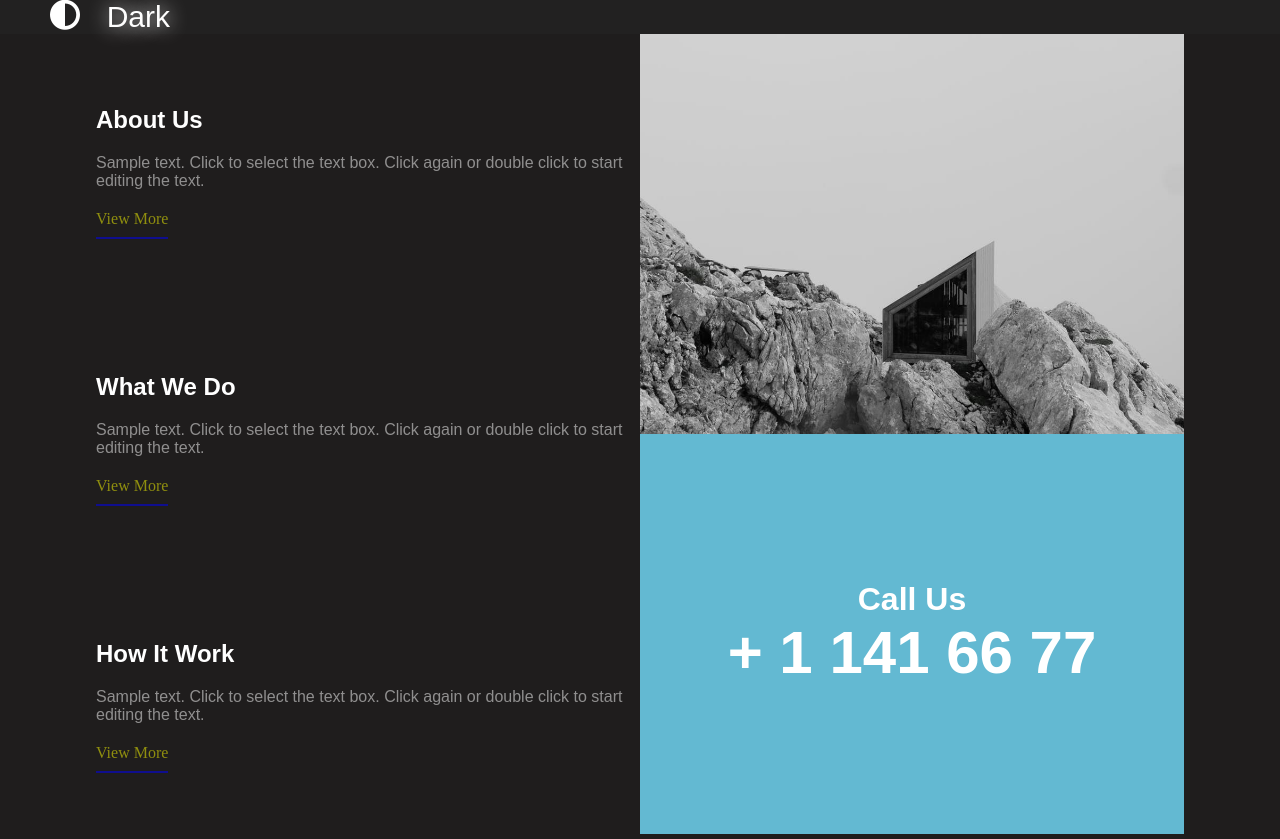
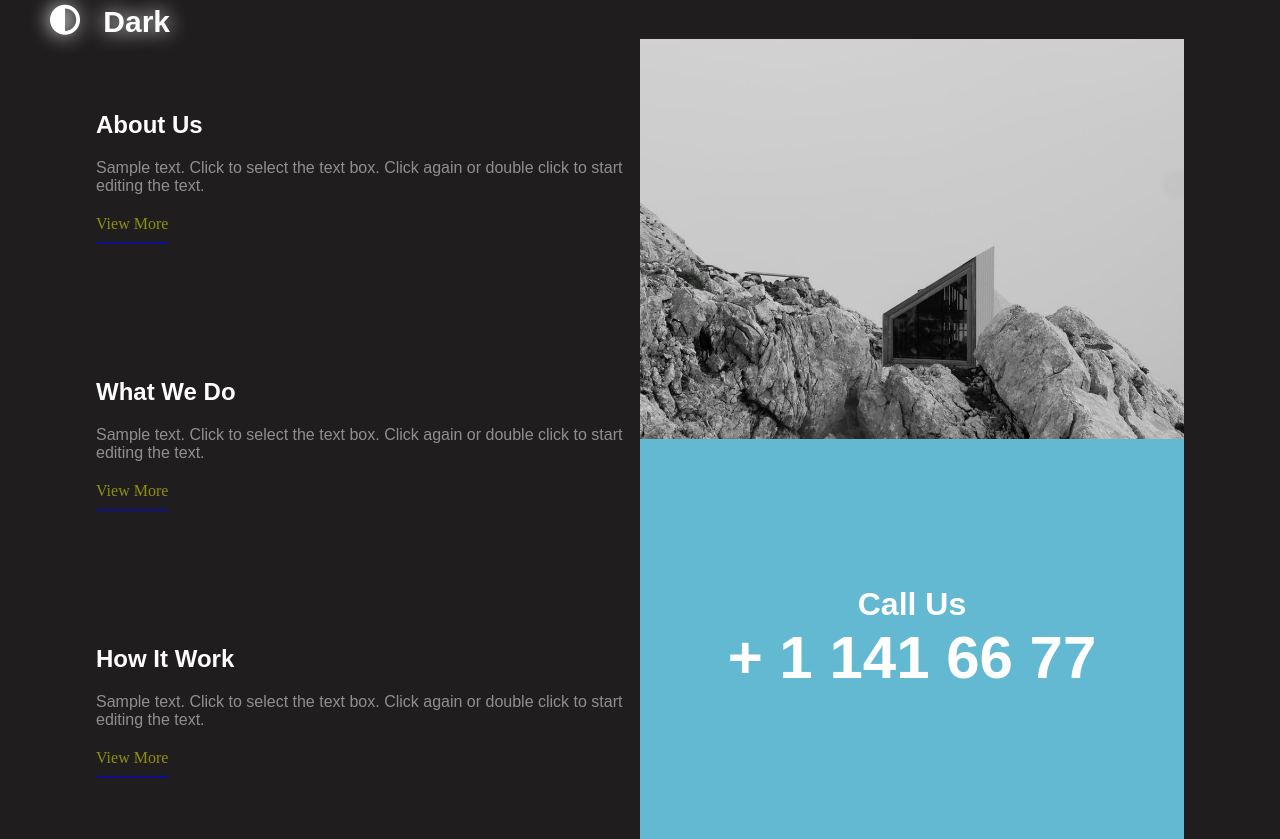
Before and after one commit to abu-abdullah007/toggleTheme, a plain HTML site: page index.html in a window 1280 px wide. Both pictures are taken after a click on the button "Light". Drawn offline with Linux system fonts and the light colour scheme.

Commit message:
i change toggle button shadow, and add some padding from top, make font weight bolder,

```diff
--- a/style.css
+++ b/style.css
@@ -3,6 +3,9 @@
     padding: 0;
     box-sizing: border-box;
 }
+
+
+/* Javascript Handle This Class When Click In Toggle Button */
 
 .active{
     background-color: rgb(31, 29, 29);
@@ -15,12 +18,21 @@
 
 .active #themeBtn{
     color: white;
+    text-shadow:  0 0px 20px;
 }
 
 .active #themeMode{
     color: white;
     text-shadow: 0 0px 20px white;
 }
+
+.active #toggle{
+    background-color: rgb(31, 29, 29);
+}
+
+/*#############################################################*/
+
+
 
 .main-div{
     height: 100vh;
@@ -101,7 +113,7 @@
 }
 
 .toggle{
-    background-color: rgba(51, 49, 49, 0.212);
+    background-color:#d0d0d0;
     display: flex;
 }
 
@@ -111,6 +123,8 @@
     outline: none;
     font-size: 30px;
     margin-left: 50px;
+    padding-top: 5px;
+    font-weight: bolder;
 }
 
 .btn-class{
```
